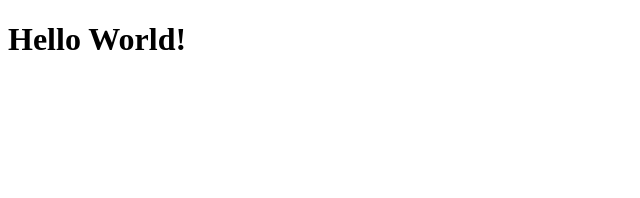
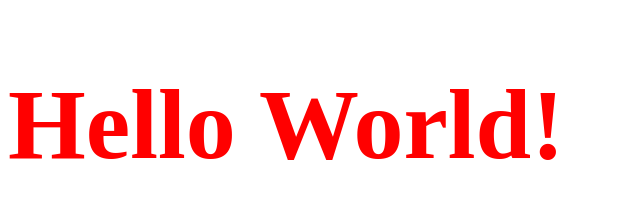
Before and after one commit to thomas-mach/htmlcss-hello, a plain HTML site: page index.html in a window 1280 px wide. Shown: the whole page, without its empty margins (0-640 px from the left). Drawn offline with Linux system fonts and the light colour scheme.

Commit message:
add style

```diff
--- a/index.html
+++ b/index.html
@@ -1,6 +1,7 @@
 <!DOCTYPE html>
 <html lang="en">
 <head>
+    <link rel="stylesheet" href="style.css">
     <meta charset="UTF-8">
     <meta name="viewport" content="width=device-width, initial-scale=1.0">
     <title>Document</title>
--- /dev/null
+++ b/style.css
@@ -0,0 +1,4 @@
+h1{
+    font-size: 100px;
+    color: red;
+}
```
